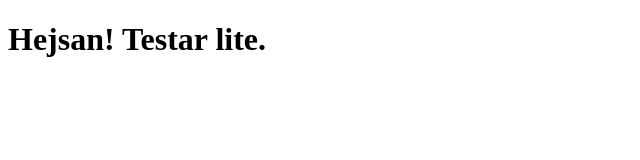
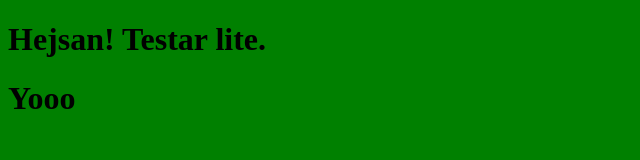
Before and after one commit to PIXIXD/Postkamera, a plain HTML site: page index.html in a window 1280 px wide. Shown: the whole page, without its empty margins (0-640 px from the left). Drawn offline with Linux system fonts and the light colour scheme.

Commit message:
Add files via upload

```diff
--- a/index.html
+++ b/index.html
@@ -1,7 +1,8 @@
 <!DOCTYPE html>
-
+<link rel=stylesheet text=html/css href=styler.css>
 <title>Wassup</title>
 
 <body>
     <h1>Hejsan! Testar lite.</h1>
+    <h1>Yooo</h1>
 </body>
```
